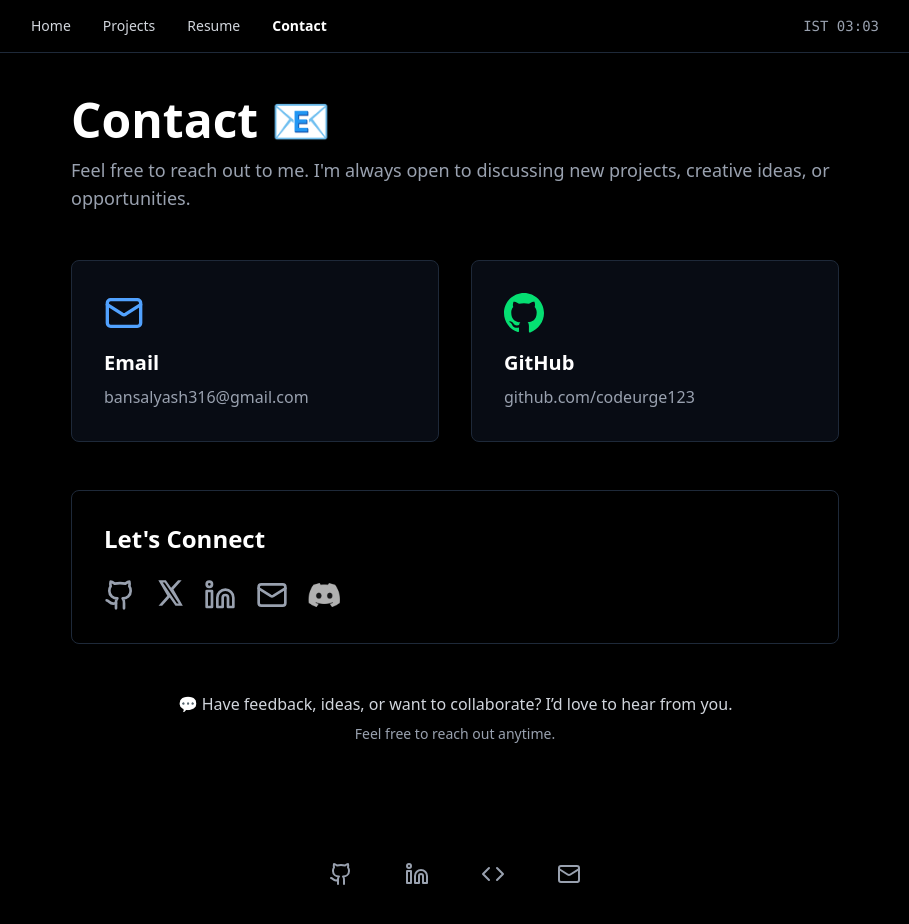
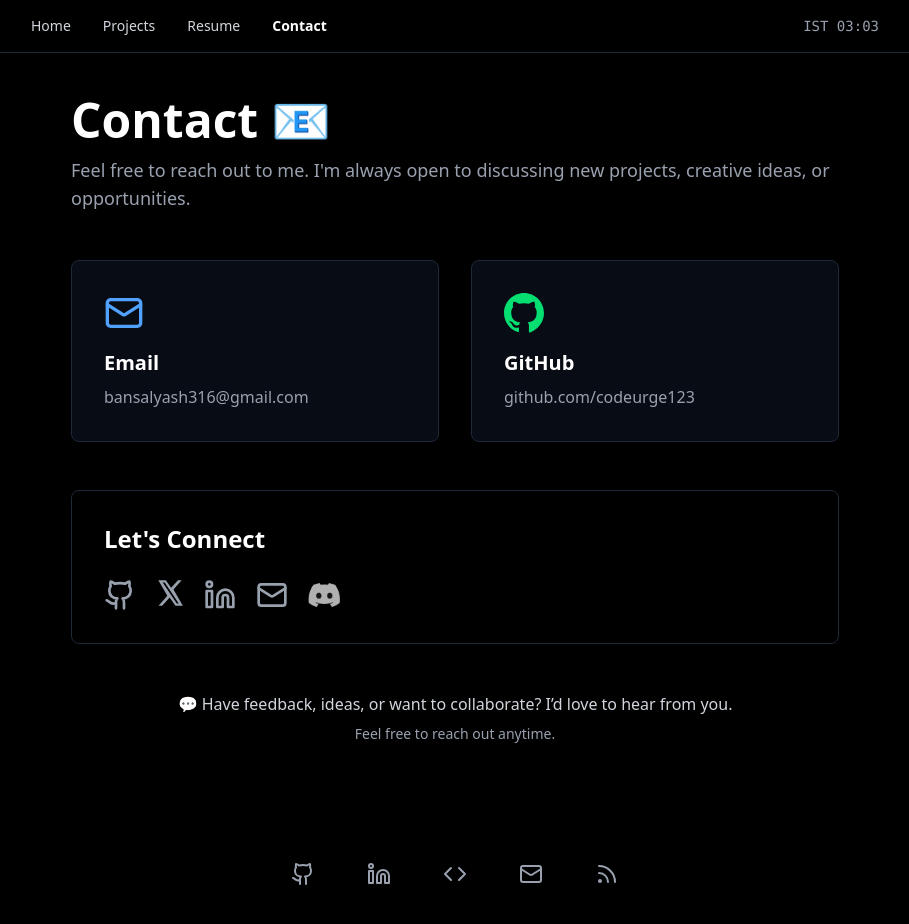
Before and after one commit to codeurge123/Portfolio, a React (Vite) app: page /#/contact in a window 1280 px wide. Shown: the top 924 px of the page, without its empty margins (185-1094 px from the left). Built offline with nearby package versions, Linux system fonts and the light colour scheme.

Commit message:
add rss feed

```diff
--- a/src/components/Footer.jsx
+++ b/src/components/Footer.jsx
@@ -3,7 +3,8 @@ import {
   Github,
   Linkedin,
   Mail,
-  Code
+  Code,
+  Rss
 } from 'lucide-react';
 
 export default function Footer() {
@@ -25,6 +26,10 @@ export default function Footer() {
         <SocialLink
           icon={Mail}
           href="mailto:bansalyash316@gmail.com"
+        />
+        <SocialLink
+          icon={Rss}
+          href="/rss.xml"
         />
       </div>
     </div>
```
Also changed, not shown: 1 other file (tests, documents, lock files or other folders).
